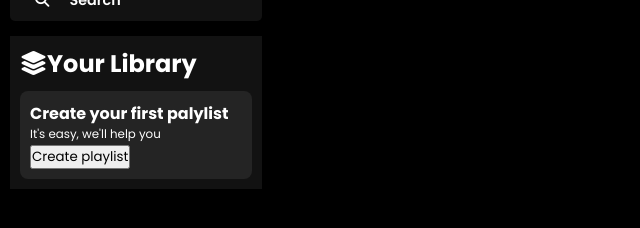
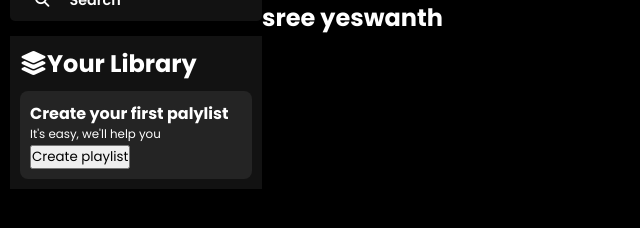
Before and after one commit to SREEYESWANTH-R/Spotify, a plain HTML site: page index.html in a window 1280 px wide. Shown: the part 106-334 px from the top of the page, without its empty margins (0-640 px from the left). Drawn offline with Linux system fonts and the light colour scheme.

Commit message:
new branch

```diff
--- a/index.html
+++ b/index.html
@@ -29,11 +29,12 @@
         <div>
             <h1>Hello</h1>
             <h1>Prathes</h1>
+            <h2>sree yeswanth</h2>
 
         </div>
 
 
     </div>
     <script type="script.js"></script>
-</body>
+</body>git checkout
 </html>
```
